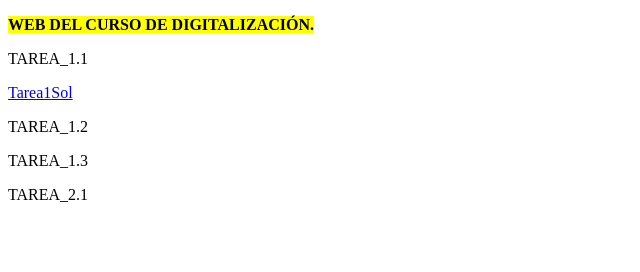
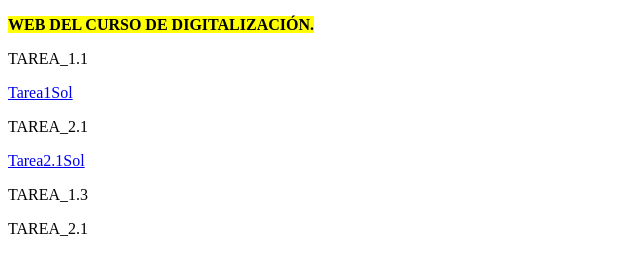
Before and after one commit to adabyronmairena/adabyronmairena.github.io, a plain HTML site: page index.html in a window 1280 px wide. Shown: the whole page, without its empty margins (0-640 px from the left). Drawn offline with Linux system fonts and the light colour scheme.

Commit message:
Update index.html

```diff
--- a/index.html
+++ b/index.html
@@ -9,8 +9,8 @@
 
 	<p>TAREA_1.1</p>
 	 <a href="imagenes/1_1RutinadepensamientoEMF.pdf" target="blank">Tarea1Sol</a>
-	<p>TAREA_1.2</p>
-
+	<p>TAREA_2.1</p>
+	   <a href="https://www.canva.com/design/DAGAnlAIoc0/G4jwx3QXGu_ut3x_JIdDSA/edit?utm_content=DAGAnlAIoc0&utm_campaign=designshare&utm_medium=link2&utm_source=sharebutton" target="blank">Tarea2.1Sol</a>
 	<p>TAREA_1.3</p>
 
 	<p>TAREA_2.1</p>
```
